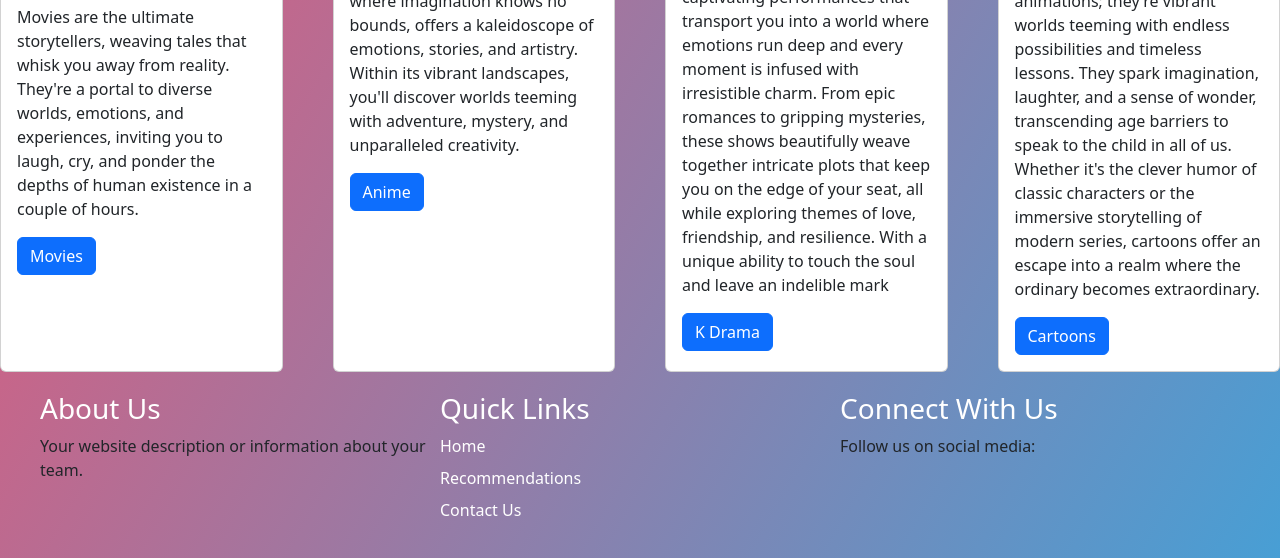
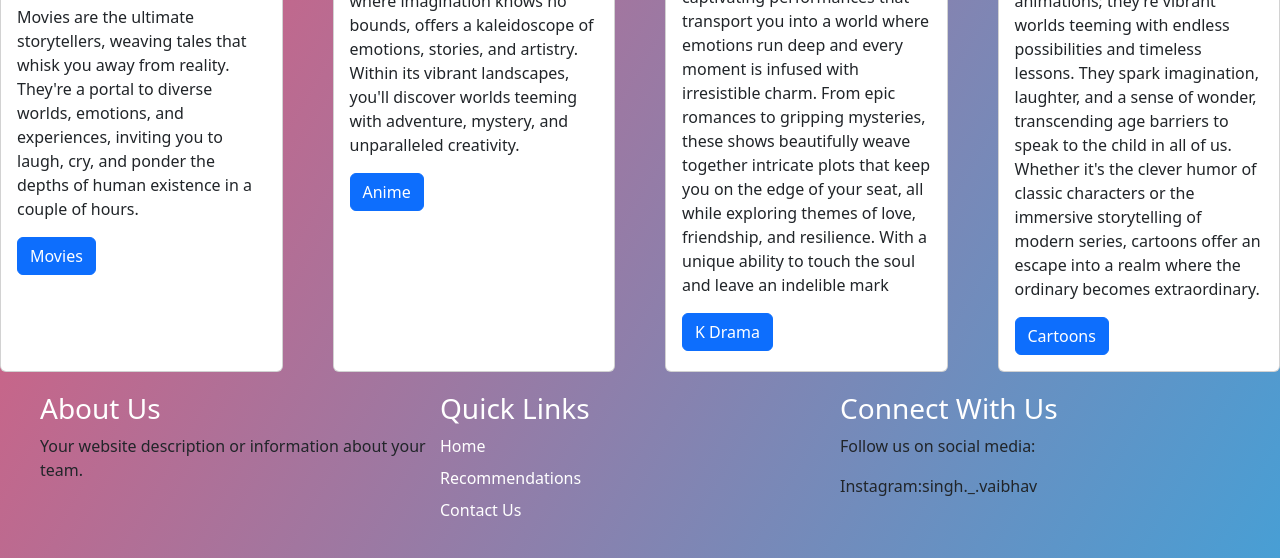
Before and after one commit to vaibhavsingh26/content-, a plain HTML site: page index.html in a window 1280 px wide. Shown: the part 1382-1940 px from the top of the page. Drawn offline with nearby package versions, Linux system fonts and the light colour scheme.

Commit message:
Update index.html

```diff
--- a/index.html
+++ b/index.html
@@ -168,7 +168,7 @@
         <div class="footer-section">
           <h3> Connect With Us</h3>
           <p>Follow us on social media:</p>
-          <!-- Add your social media icons or links here -->
+          <p>Instagram:singh._.vaibhav</p>
         </div>
       </div>
     </footer>
```
